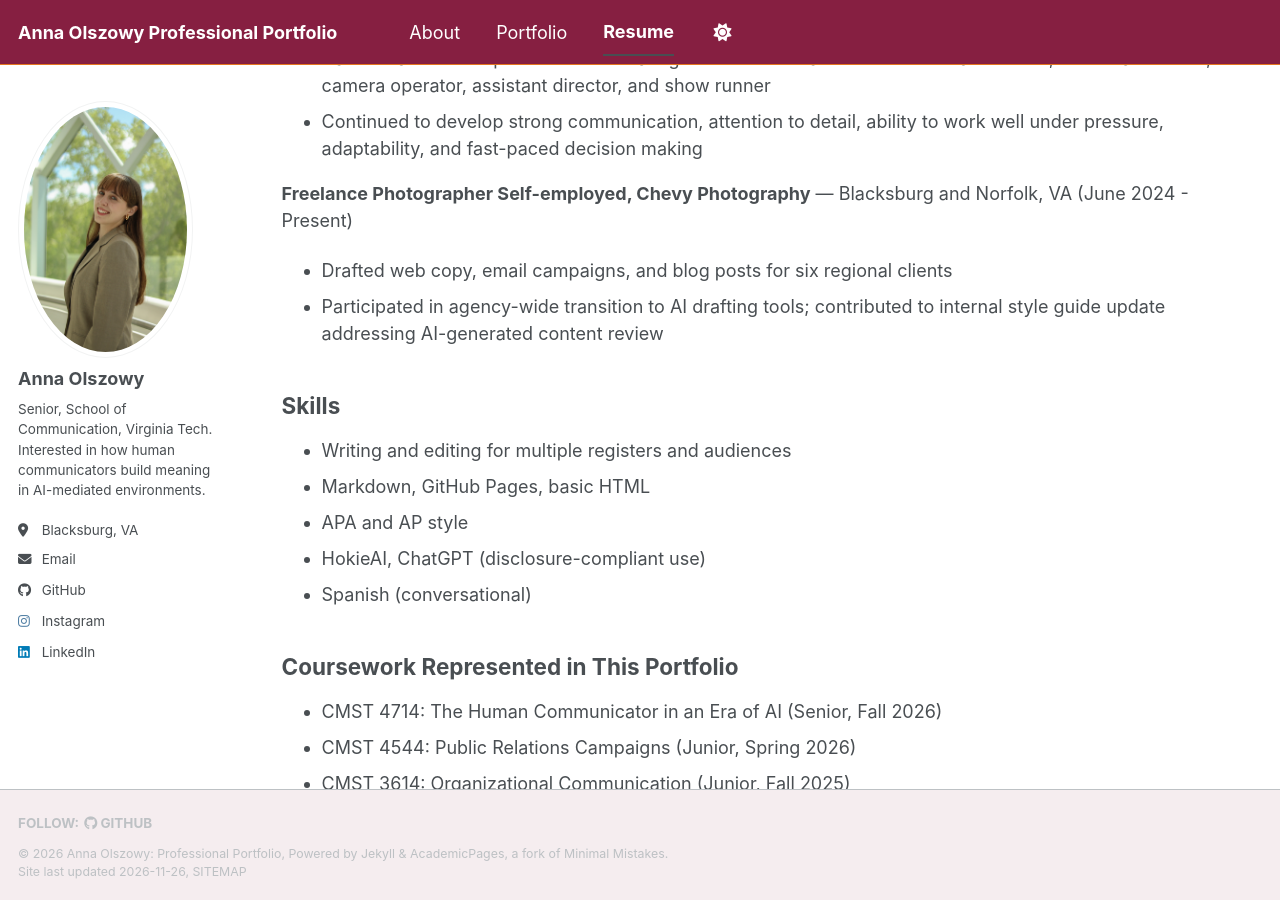
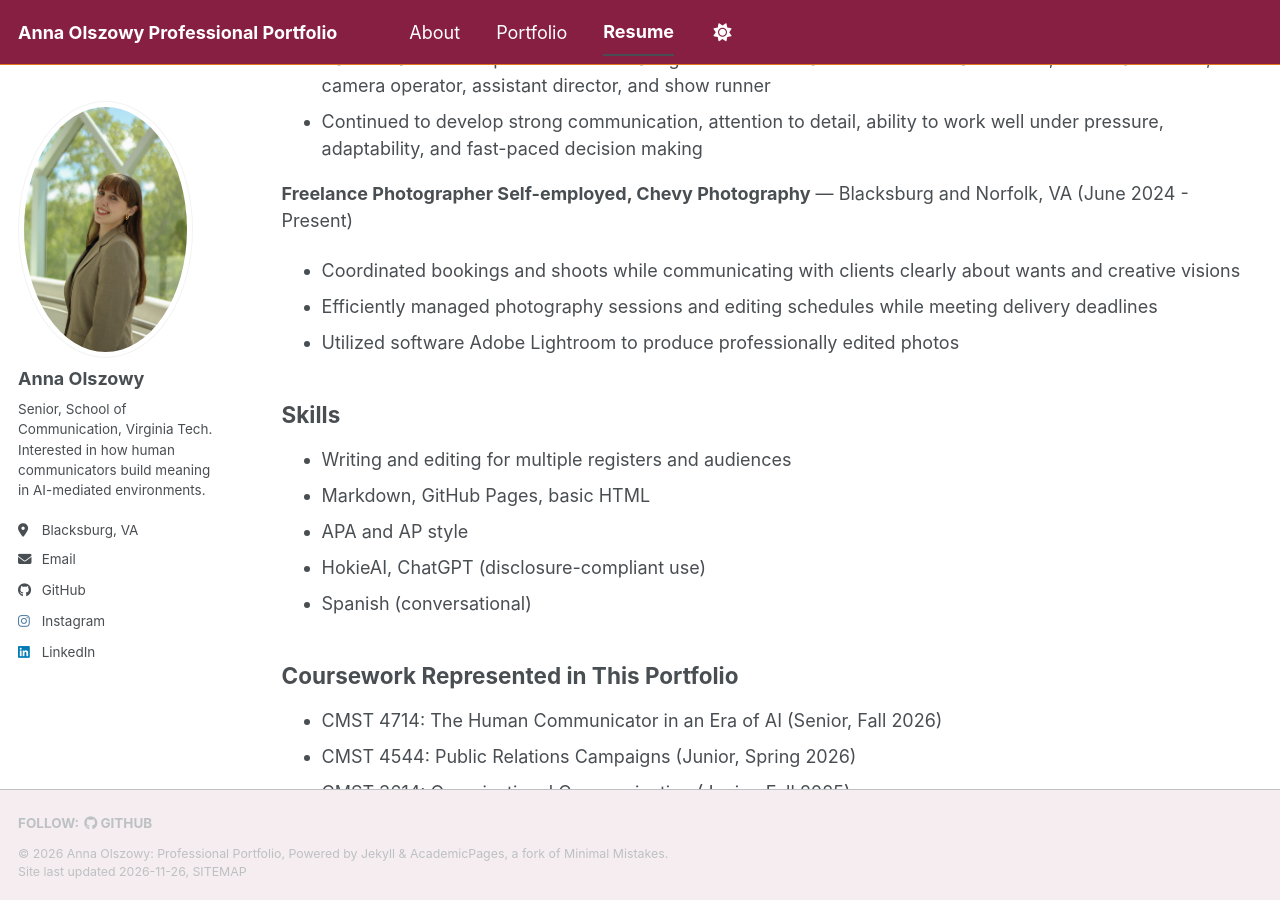
Before and after one commit to annaolszowy27/annaolszowy27.github.io, a Jekyll site: the page built from _pages/cv.md, in a window 1280 px wide and 900 px high, scrolled down 563 px. Built offline with Jekyll 4.4.1, drawn with Linux system fonts in a browser that asks for light colours; a script bundle is joined from its source files by our own code; library files that are not in the unit come from our copies.

Commit message:
Enhance freelance photographer experience description
Updated freelance photographer role to include client communication and session management details.

```diff
--- a/_pages/cv.md
+++ b/_pages/cv.md
@@ -31,9 +31,10 @@ B.A. Major in Communication, Minor in Professional Sales
 - Continued to develop strong communication, attention to detail, ability to work well under pressure, adaptability, and fast-paced decision making
 
 **Freelance Photographer Self-employed, Chevy Photography** — Blacksburg and Norfolk, VA (June 2024 - Present)
-- Drafted web copy, email campaigns, and blog posts for six regional clients
-- Participated in agency-wide transition to AI drafting tools; contributed to internal
-  style guide update addressing AI-generated content review
+- Coordinated bookings and shoots while communicating with clients clearly about wants and creative visions
+- Efficiently managed photography sessions and editing schedules while meeting delivery deadlines
+- Utilized software Adobe Lightroom to produce professionally edited photos
+
 
 ## Skills
 
```
